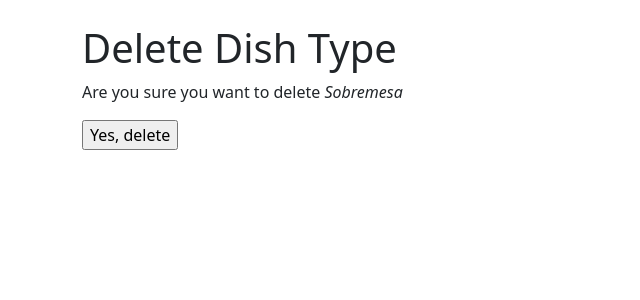
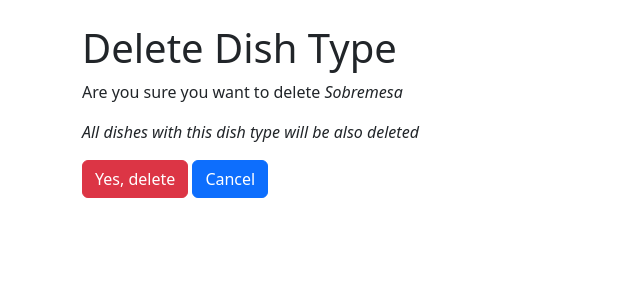
Before and after one commit to EduardoMoen/kitchen-service, a Django app: page /dish-types/3/delete/ in a window 1280 px wide. Shown: the top 300 px of the page, without its empty margins (0-640 px from the left). Run offline with Django 5.2, Linux system fonts and the light colour scheme; data comes from the database, SQL or seed files in the repository.

Commit message:
add cancel button to DishType confirm delete template

```diff
--- a/templates/kitchen/dishtype_confirm_delete.html
+++ b/templates/kitchen/dishtype_confirm_delete.html
@@ -5,8 +5,10 @@
 {% block content %}
 <h1>Delete Dish Type</h1>
 <p>Are you sure you want to delete <i>{{ dishtype.name }}</i></p>
+<p><i>All dishes with this dish type will be also deleted</i></p>
 <form method="post">
   {% csrf_token %}
-  <input type="submit" value="Yes, delete">
+  <input class="btn btn-danger" type="submit" value="Yes, delete">
+  <a class="btn btn-primary" href="{% url 'kitchen:dish-type-detail' dishtype.id %}">Cancel</a>
 </form>
 {% endblock %}
```
